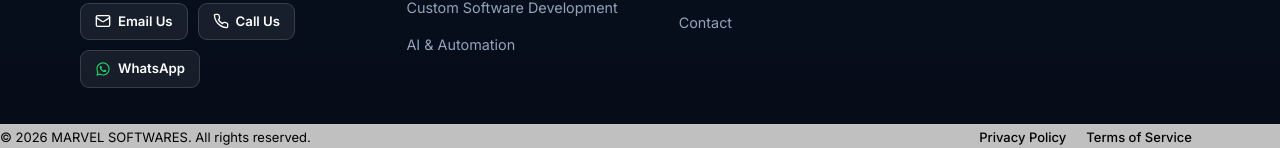
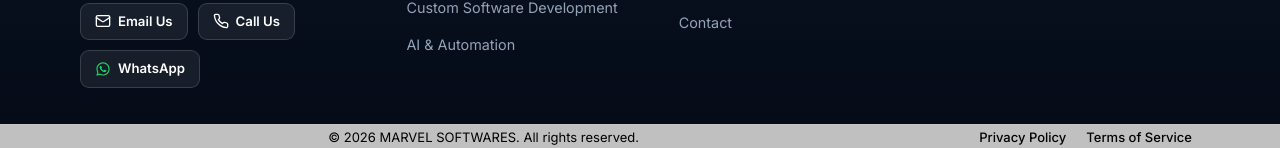
Before and after one commit to Lethinkj/marvel-softwares, a React (Vite) app: page / in a window 1280 px wide. Shown: the part 10756-10904 px from the top of the page. Built offline with nearby package versions, Linux system fonts and the light colour scheme.

Commit message:
fix: adjust footer copyright alignment for better responsiveness

```diff
--- a/src/index.css
+++ b/src/index.css
@@ -1496,7 +1496,8 @@
     justify-content: space-between;
     text-align: left;
     padding-right: 88px; /* Ensures floating back-to-top button never overlaps! */
-  }}
+  }
+}
 
 .footer-copyright {
   margin: 0;
@@ -1506,7 +1507,8 @@
 
 @media (min-width: 640px) {
   .footer-copyright {
-    text-align: left;
+    flex: 1;
+    text-align: center;
   }
 }
 
```
